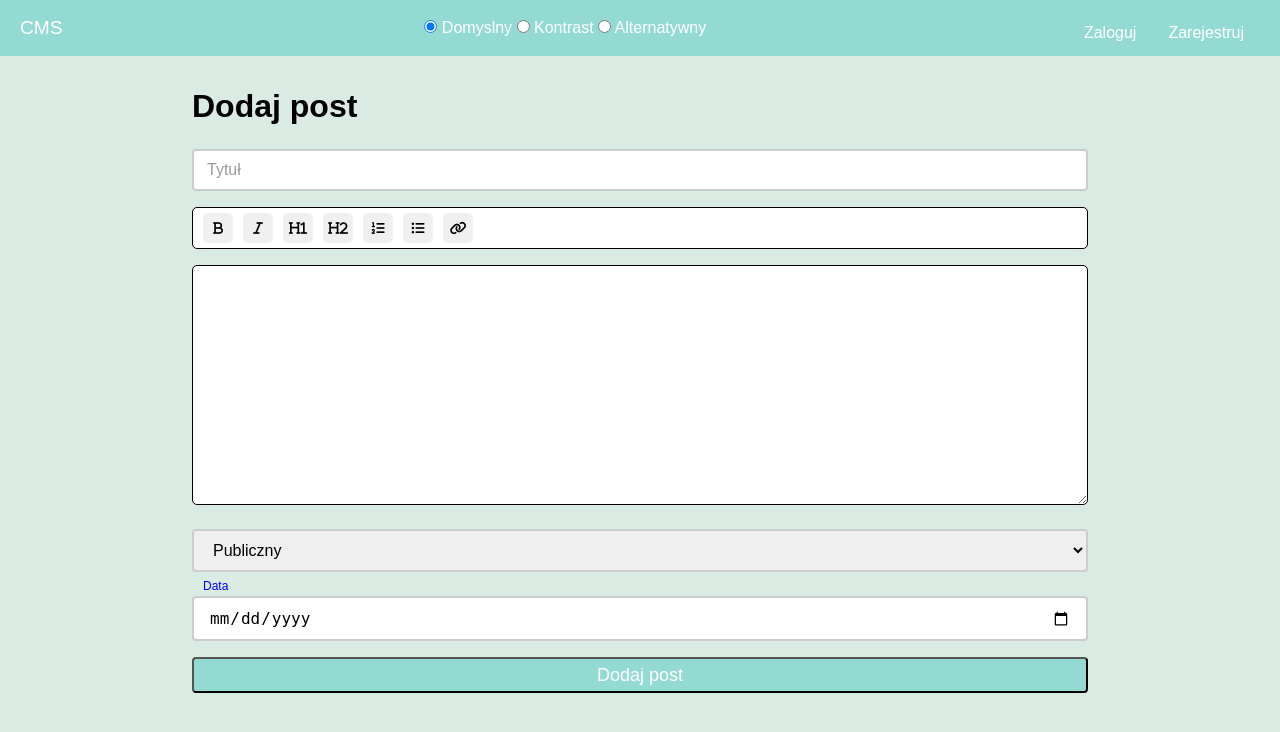
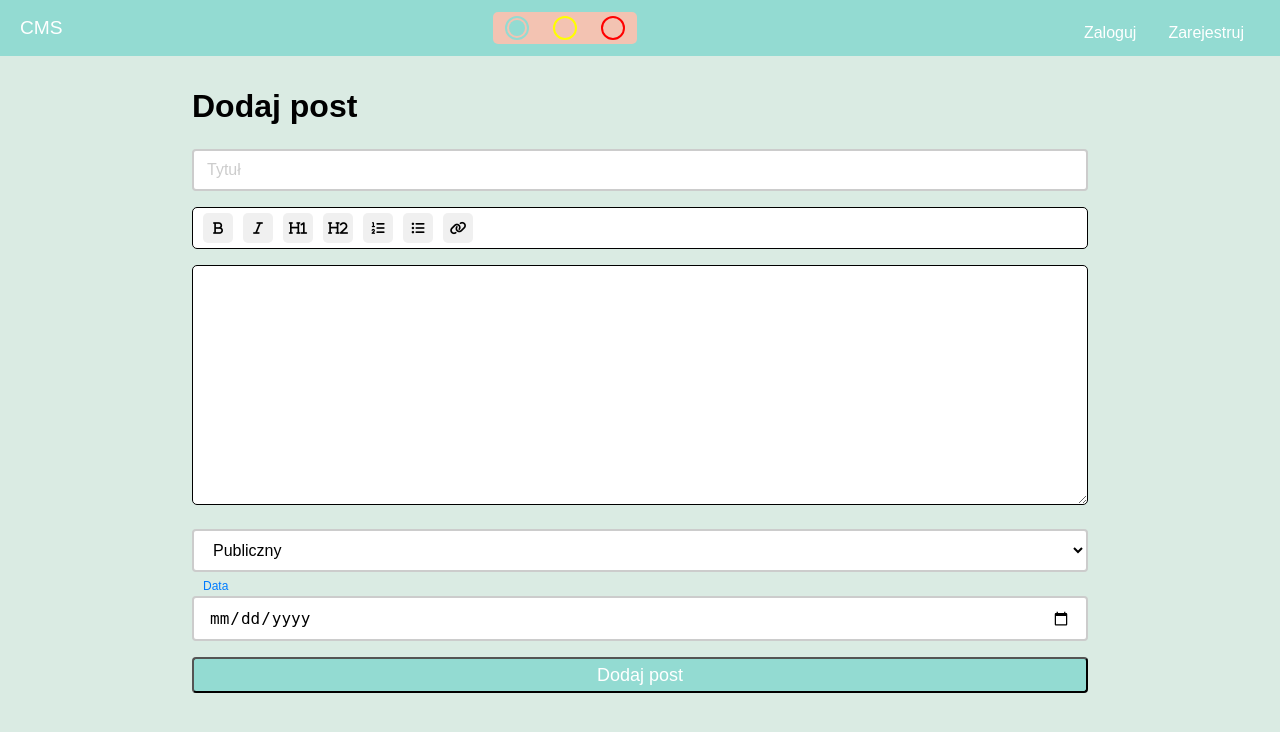
Before and after one commit to Rafistefek2/cms, a PHP site: page /userspostadd.php in a window 1280 px wide. Shown: the top 732 px of the page. Run offline with PHP 8.4, Linux system fonts and the light colour scheme; data comes from the database, SQL or seed files in the repository.

Commit message:
motywy goes brrr

```diff
--- a/css/general.css
+++ b/css/general.css
@@ -6,6 +6,15 @@
 :root{
     --color-back: #DAEBE3;
     --color-panel: #F3C3B2;
+    --form-outline: #007bff;
+    --text-white: #ffffff;
+    --text-black: #000000;
+    --table-odd: #e2cac1;
+    --table-even: #e2dcd6;
+    --odd-hover: #F3C3B2;
+    --even-hover: #FDE8D3;
+    --form-border: #ccc;
+    --select-white: white;
 }
 
 body {
@@ -63,29 +72,34 @@ body {
     width: 100%;
     padding: 10px 15px;
     font-size: 16px;
-    border: 2px solid #ccc;
+    border: 2px solid var(--form-border);
     border-radius: 4px;
     outline: none;
     transition: border 0.5s;
     box-sizing: border-box;
+    color: var(--text-black);
+    background-color: var(--select-white);
 }
 
 .form-control:focus {
-    border: 2px solid #007BFF;
+    border: 2px solid var(--form-outline);
+
 }
 .form-select {
     width: 100%;
     padding: 10px 15px;
     font-size: 16px;
-    border: 2px solid #ccc;
+    border: 2px solid var(--form-border);
     border-radius: 4px;
     outline: none;
     transition: border 0.5s;
     box-sizing: border-box;
+    color: var(--text-black);
+    background-color: var(--select-white);
 }
 
 .form-select:focus {
-    border: 2px solid #007BFF;
+    border: 2px solid var(--form-outline);
 }
 
 .form-label {
@@ -94,7 +108,7 @@ body {
     left: 15px;
     transform: translateY(-50%);
     font-size: 16px;
-    color: #999;
+    color: var(--form-border);
     pointer-events: none;
     transition: all 0.3s;
 }
@@ -102,20 +116,20 @@ body {
     top: -10px;
     left: 10px;
     font-size: 12px;
-    color: #0000ff;
+    color: var(--form-outline);
     padding: 1px;
 }
 .form-control:not(:placeholder-shown) + .form-label{
     top: -10px;
     left: 10px;
     font-size: 12px;
-    color: #0000ff;
+    color: var(--form-outline);
     padding: 1px;
 }
 .btn-accept{
     width: 100%;
     height: 2em;
-    color: white;
+    color: var(--text-white);
     font-size: 18px;
     border-radius: 4px;
     /* background-color: #F3C3B2; */
@@ -386,6 +403,96 @@ span{
     width: 70%;
 }
 
+.vs-hid{
+    clip: rect(0 0 0 0);
+    clip-path: inset(50%);
+    height: 1px;
+    overflow: hidden;
+    position: absolute;
+    white-space: nowrap;
+    width: 1px;
+}
+
+.themes{
+    display: flex;
+    width: fit-content;
+    margin-inline: auto;
+    gap: 2em;
+    width: 9em;
+    height: 2em;
+    padding: 0.5em 1em;
+    background-color: var(--color-panel);
+    border-radius: 5px;
+
+}
+
+.themes input[type="radio"]{
+    appearance: none;
+    width: 1.2em;
+    height: 1.2em;
+    outline: 2px solid var(--radio-color, currentColor);
+    outline-offset: 2px;
+    border-radius: 50%;
+}
+
+.themes input[type="radio"]:checked{
+    background-color: var(--radio-color);
+}
+
+input[type="radio"]#domyslny{
+    --radio-color: #93dbd2;
+}
+input[type="radio"]#kontrast{
+    --radio-color: yellow;
+}
+input[type="radio"]#alter{
+    --radio-color: red;
+}
+
+:root:has(#domyslny:checked){
+    --color-back: #DAEBE3;
+    --color-panel: #F3C3B2;
+    --form-outline: #007bff;
+    --text-white: #ffffff;
+    --text-black: #000000;
+    --table-odd: #e2cac1;
+    --table-even: #e2dcd6;
+    --odd-hover: #F3C3B2;
+    --even-hover: #FDE8D3;
+    --form-border: #ccc;
+    --select-white: white;
+}
+:root:has(#kontrast:checked){
+    --color-back: #050505;
+    --color-panel: #e27047;
+    --form-outline: #04cf0f;
+    --text-white: #e3f53f;
+    --text-black: #e5ff00;
+    --table-odd: #b1503d;
+    --table-even: #aa6b28;
+    --odd-hover: #7e7b7a;
+    --even-hover: #998e83;
+    --color-header: rgba(43, 41, 41, 0.801);
+    --form-border: #0073ff;
+    --select-white: rgb(177, 162, 162);
+}
+:root:has(#alter:checked){
+    --color-back: #ff4949;
+    --color-panel: #dcf744;
+    --form-outline: #5900ff;
+    --text-white: #ffffff;
+    --text-black: #000000;
+    --table-odd: #4b64f0;
+    --table-even: #cd90ff;
+    --odd-hover: #006eff;
+    --even-hover: #c230fc;
+    --color-header: rgba(221, 145, 5, 0.801);
+    --form-border: #ff009d;
+    --select-white: rgb(248, 195, 195);
+}
+
+
+
 @media screen and (max-width: 50em) {
     .info{
         display: none;
--- a/importy/header.php
+++ b/importy/header.php
@@ -26,18 +26,20 @@
         $usersnum = $result->fetch_assoc();
     }
     ?>
-    <script src="js/themes.js"></script>
+    <script src="/cms/js/themes.js"></script>
     <header>
         <nav>
             <a href="/cms/" class="pagelogo">CMS</a>
 
             <div class="themes">
-                <input type="radio" name="theme" id="domyslny" checked>
-                <label for="domyslny">Domyslny</label>
-                <input type="radio" name="theme" id="kontrast">
-                <label for="kontrast">Kontrast</label>
-                <input type="radio" name="theme" id="alter">
-                <label for="alter">Alternatywny</label>
+                <input type="radio" name="theme" id="domyslny" class="theme-input" checked>
+                <label for="domyslny" class="vs-hid">Domyslny</label>
+
+                <input type="radio" name="theme" id="kontrast" class="theme-input">
+                <label for="kontrast" class="vs-hid">Kontrast</label>
+
+                <input type="radio" name="theme" id="alter" class="theme-input">
+                <label for="alter" class="vs-hid">Alternatywny</label>
             </div>
             <button id="menu-button" aria-expanded="false"><i class="fas fa-bars"></i></button>
             <ul id="menu">
--- a/js/themes.js
+++ b/js/themes.js
@@ -1,5 +1,33 @@
-console.log("motyw kurde")
+console.log("motyw kurde");
 
-let domyslny = document.querySelector("#domyslny")
-let kontrast = document.querySelector("#kontrast")
-let alter = document.querySelector("#alter")
+
+document.addEventListener("DOMContentLoaded", () => {
+    let colorThemes = document.querySelectorAll(".theme-input");
+    console.log(colorThemes)
+
+    //? pobrać motyw
+    function storeTheme(themeId) {
+        console.log(themeId);
+        localStorage.setItem("selectedTheme", themeId);
+    }
+
+
+    colorThemes.forEach(themeOption => {
+        themeOption.addEventListener("click", () => {
+            console.log("listener dziala ");
+            storeTheme(themeOption.id);
+        });
+    });
+
+    //? ustawic motyw
+    const retreveTheme = function(){
+        const activeTheme = localStorage.getItem("selectedTheme");
+        colorThemes.forEach(themeOption => {
+            if (themeOption.id === activeTheme) {
+                themeOption.checked = true;
+            }
+        })
+    }
+
+    document.onload = retreveTheme();
+});
```
Also changed, not shown: other parts of css/general.css (+13 -10 lines), dashboard/posts.php (+16 -8 lines), dashboard/users.php (+11 -6 lines), usersposts/1/67474a2a5ceb3.md (added, +1 -0 lines).
